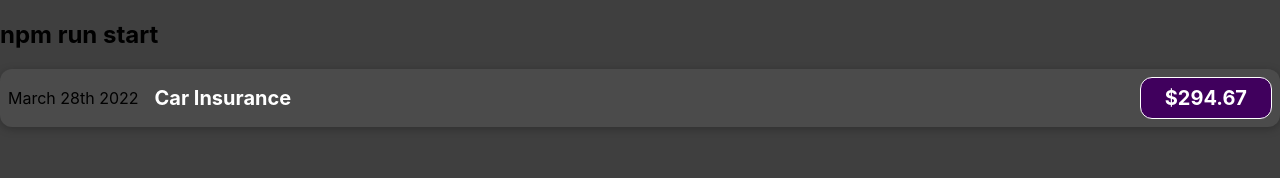
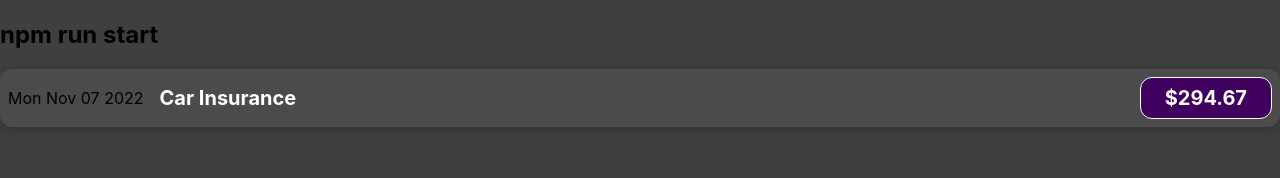
Before and after one commit to glenn-a810/sample-todo, a React (Create React App) app: page / in a window 1280 px wide. Shown: the top 178 px of the page. Built offline with nearby package versions, Linux system fonts and the light colour scheme; a web font is replaced by a local one.

Commit message:
data binding

```diff
--- a/src/components/ExpenseItem.js
+++ b/src/components/ExpenseItem.js
@@ -1,12 +1,19 @@
 import './ExpenseItem.css'
 
 function ExpenseItem() {
+  const expenseDate = new Date(2022, 10, 7)
+  const expenseTitle = 'Car Insurance'
+  const expenseAmount = 294.67
+
   return (
     <div className="expense-item">
-      <div>March 28th 2022</div>
+      {/*<div>March 28th 2022</div>*/}
+      <div>{expenseDate.toDateString()}</div>
       <div className="expense-item__description">
-        <h2>Car Insurance</h2>
-        <div className="expense-item__price">$294.67</div>
+        {/*<h2>Car Insurance</h2>*/}
+        <h2>{expenseTitle}</h2>
+        {/*<div className="expense-item__price">$294.67</div>*/}
+        <div className="expense-item__price">${expenseAmount}</div>
       </div>
     </div>
   )
```
